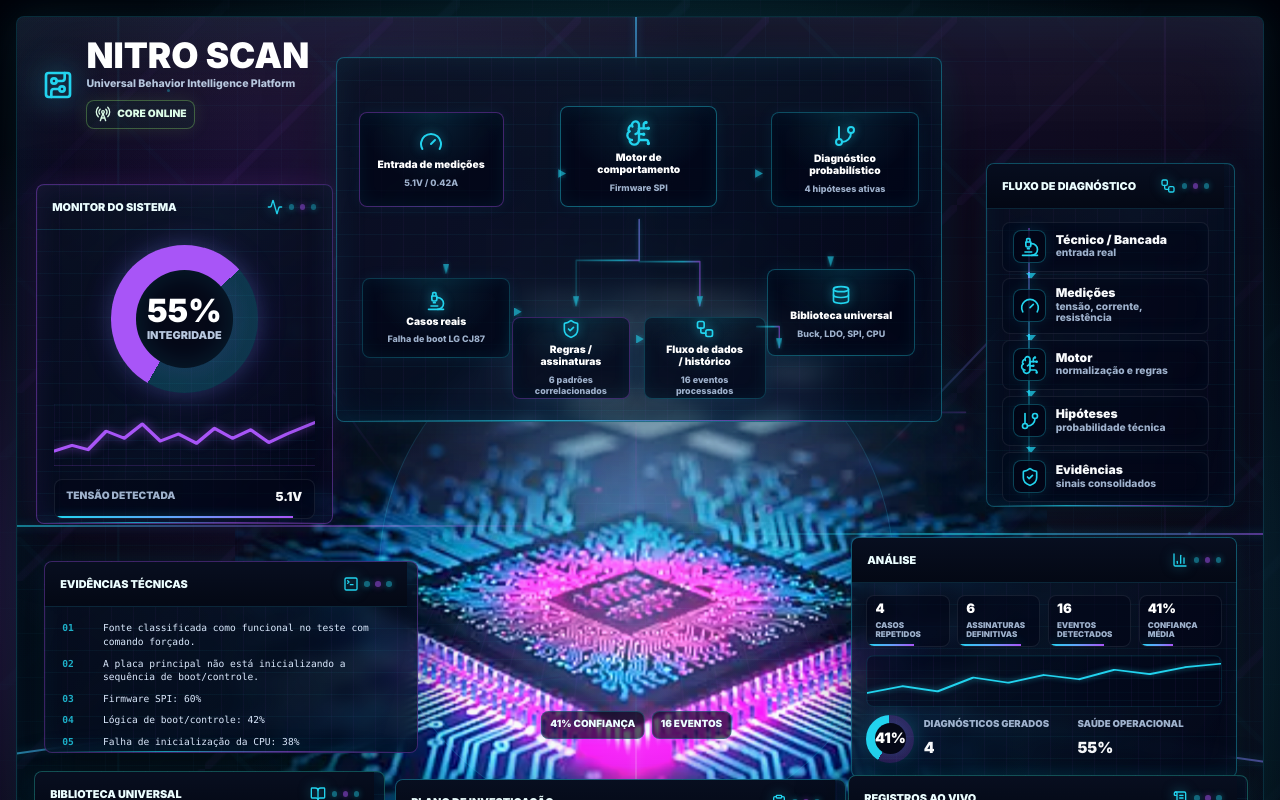
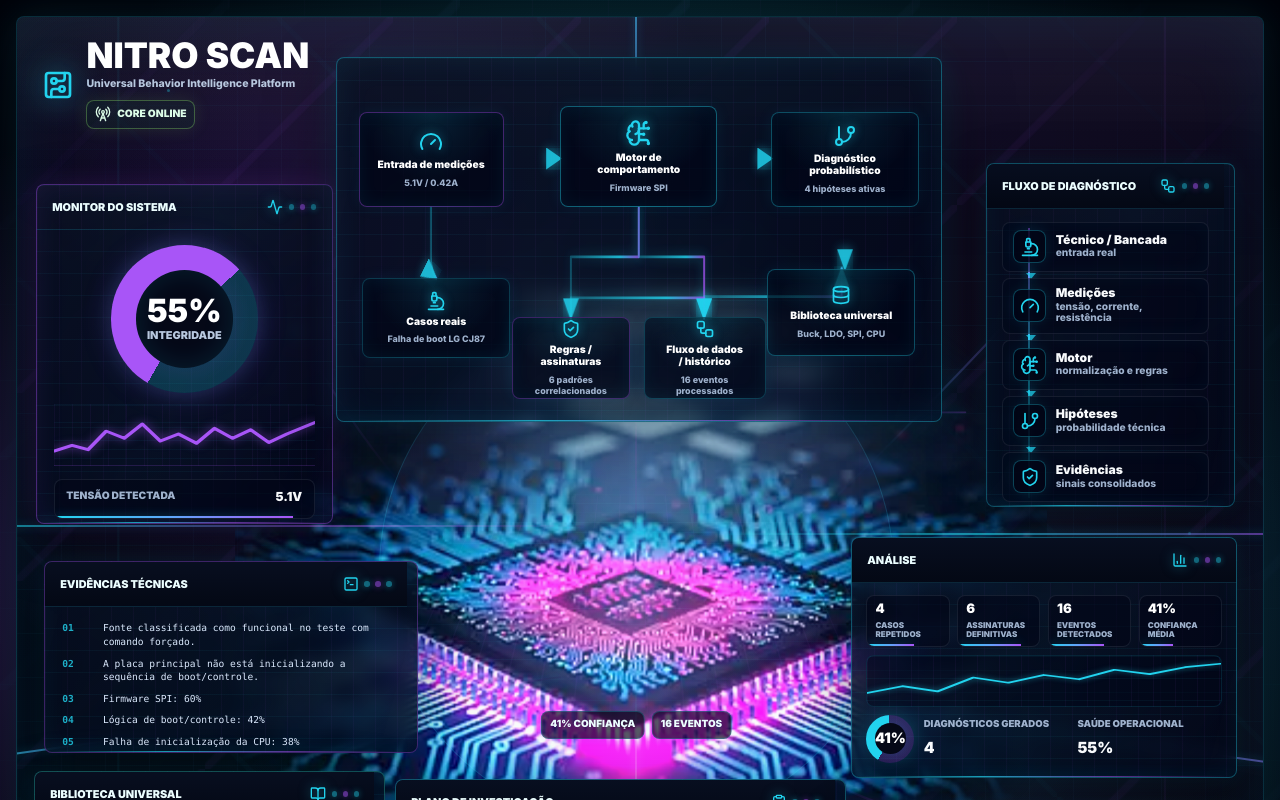
Before and after one commit to Nazireu007/nitro-scan, a React (Vite) app: page / in a window 1280 px wide. Shown: the top 800 px of the page. Built offline with nearby package versions, Linux system fonts and the light colour scheme.

Commit message:
Fix architecture connections spacing

```diff
--- a/src/components/ArchitectureHero.tsx
+++ b/src/components/ArchitectureHero.tsx
@@ -428,19 +428,18 @@ function ArchitecturePanel({ result, scenario }: { result: DiagnosticResult; sce
               <stop offset="0.72" stopColor="#22d3ee" stopOpacity="0.92" />
               <stop offset="1" stopColor="#a855f7" stopOpacity="0.82" />
             </linearGradient>
-            <marker id="archArrow" markerHeight="5" markerWidth="6" orient="auto" refX="5.4" refY="2.5">
-              <path d="M0,0 L6,2.5 L0,5 Z" />
+            <marker id="archArrow" markerHeight="8" markerWidth="8" orient="auto" refX="7" refY="4">
+              <path d="M0,0 L8,4 L0,8 Z" />
             </marker>
           </defs>
-          <path d="M198 92 H265" />
-          <path d="M455 92 H518" />
-          <path d="M112 136 V187" />
-          <path d="M606 136 V180" />
-          <path d="M360 136 V175 H279 V218" />
-          <path d="M360 136 V176 H438 V218" />
-          <path d="M206 224 H208" />
-          <path d="M350 250 H365" />
-          <path d="M511 238 H540 V258" />
+          <path d="M199 86 H266" />
+          <path d="M454 86 H518" />
+          <path d="M112 128 V170 Q112 184 118 188" />
+          <path d="M360 128 V170 H279 V222" />
+          <path d="M360 128 V170 H438 V222" />
+          <path d="M606 128 V180" />
+          <path d="M279 222 V205 H438 V222" />
+          <path d="M438 222 V204 H602 V180" />
         </svg>
 
         <article className="arch-box arch-input">
--- a/src/index.css
+++ b/src/index.css
@@ -564,29 +564,29 @@ button {
 
 .architecture-wires {
   position: absolute;
-  inset: 1.2rem 1.35rem 1.15rem;
-  z-index: 3;
-  width: calc(100% - 2.7rem);
-  height: calc(100% - 2.35rem);
+  inset: 0;
+  z-index: 1;
+  width: 100%;
+  height: 100%;
   pointer-events: none;
 }
 
 .architecture-wires > path {
   fill: none;
   stroke: url("#archFlow");
-  stroke-width: 1.65;
+  stroke-width: 2.35;
   stroke-linecap: round;
   stroke-linejoin: round;
   marker-end: url("#archArrow");
-  filter: drop-shadow(0 0 3px rgba(34, 211, 238, 0.42));
-  opacity: 0.72;
+  filter: drop-shadow(0 0 5px rgba(34, 211, 238, 0.55));
+  opacity: 0.9;
 }
 
 .architecture-wires marker path {
   fill: #22d3ee;
   stroke: none;
-  opacity: 0.86;
-  filter: drop-shadow(0 0 3px rgba(34, 211, 238, 0.5));
+  opacity: 0.94;
+  filter: drop-shadow(0 0 5px rgba(34, 211, 238, 0.68));
 }
 
 .arch-box {
@@ -1232,7 +1232,7 @@ button {
 
 .logs-panel {
   right: 1.2%;
-  bottom: 10.6%;
+  bottom: 7.2%;
   width: 32.1%;
   height: 15.8%;
   border-color: rgba(45, 212, 191, 0.34);
```
